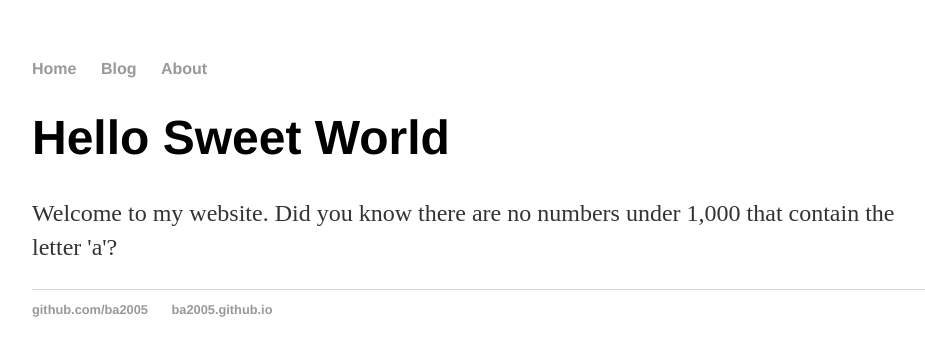
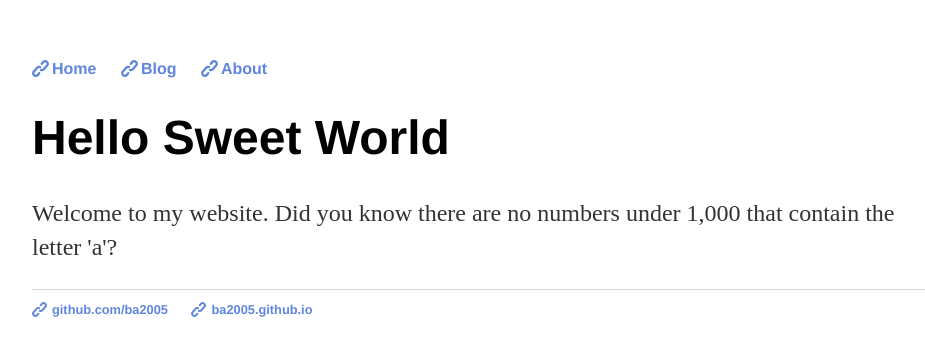
Before and after one commit to ba2005/ba2005.github.io, a Jekyll site: the page built from index.html, in a window 1280 px wide. Shown: the top 356 px of the page, without its empty margins (160-1085 px from the left). Built offline with Jekyll 4.4.1, drawn with Linux system fonts in a browser that asks for light colours.

Commit message:
Update link styling in main.css

```diff
--- a/css/main.css
+++ b/css/main.css
@@ -33,7 +33,9 @@ nav ul li, footer ul li {
 
 a {
     text-decoration: none;
-    color: #999;
+    color: #6085dd;
+    background: transparent url(../assets/link.svg) center left no-repeat;
+    padding-left: 20px;
 }
 
 a:hover {
```
Also changed, not shown: assets/link.svg (added).
